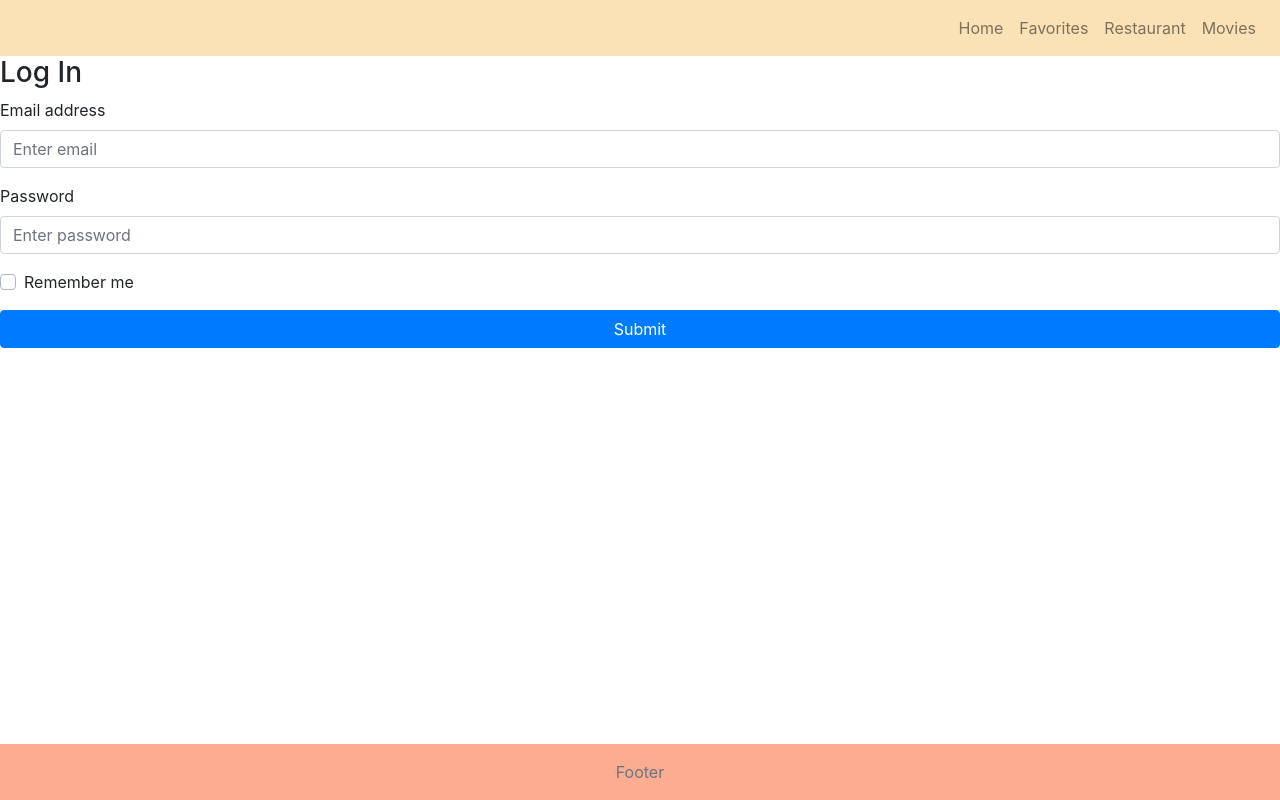
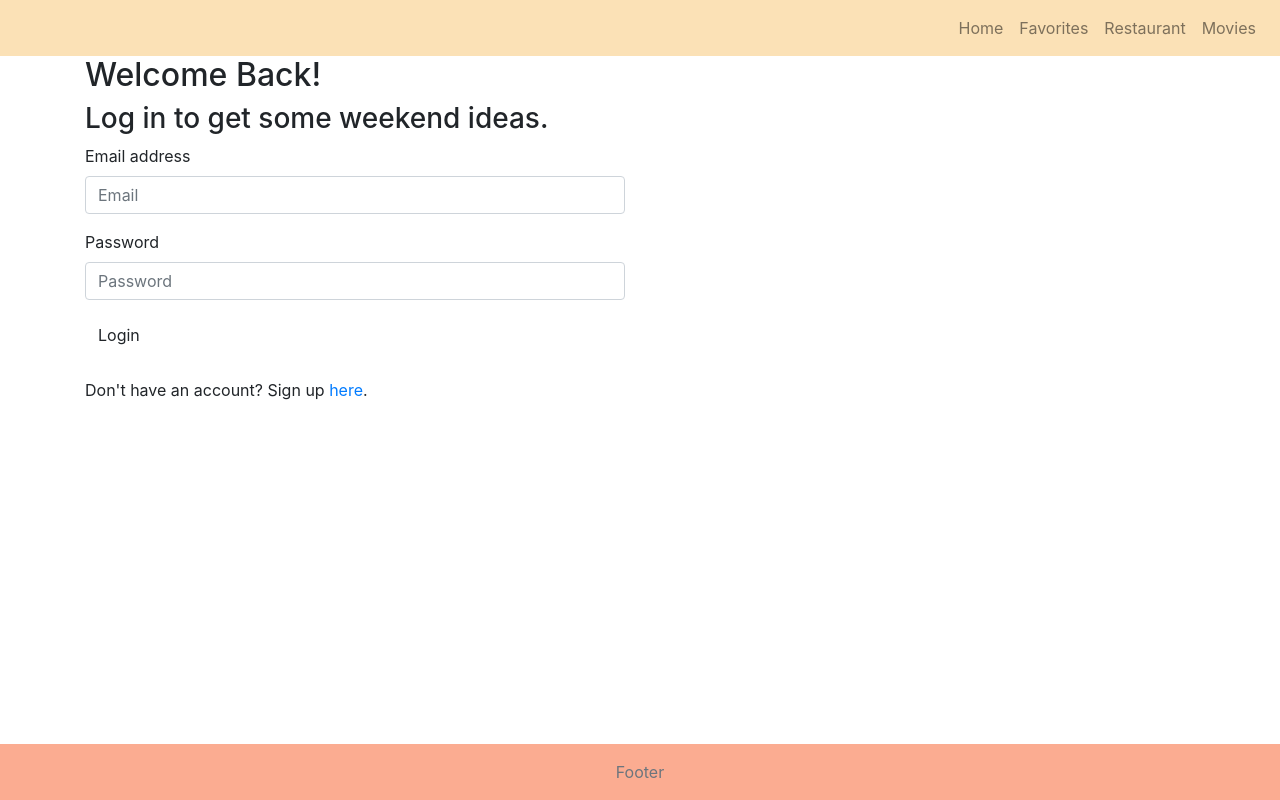
Before and after one commit to katean004/Spontaneous-Weekend-3.0, a React (Create React App) app in the folder client/: page /login in a window 1280 px wide. Built offline with nearby package versions, Linux system fonts and the light colour scheme; no server answers.

Commit message:
fix signup forms

```diff
--- a/client/src/pages/Login.js
+++ b/client/src/pages/Login.js
@@ -4,44 +4,41 @@ import "bootstrap/dist/css/bootstrap.min.css";
 export default class Login extends Component {
   render() {
     return (
-      <form>
-        <h3>Log In</h3>
-
-        <div className="form-group">
-          <label>Email address</label>
+      <div class="container">
+        <div class="row">
+          <div class="col-md-6 col-md-offset-3">
+            <h2 class="loginHead">Welcome Back!</h2>
+            <h3 class="loginHead">Log in to get some weekend ideas.</h3>
+            <form class="login">
+              <div class="form-group">
+                <label for="exampleInputEmail1">Email address</label>
                 <input
                   type="email"
-            className="form-control"
-            placeholder="Enter email"
+                  class="form-control"
+                  id="email-input"
+                  placeholder="Email"
                 />
               </div>
-
-        <div className="form-group">
-          <label>Password</label>
+              <div class="form-group">
+                <label for="exampleInputPassword1">Password</label>
                 <input
                   type="password"
-            className="form-control"
-            placeholder="Enter password"
+                  class="form-control"
+                  id="password-input"
+                  placeholder="Password"
                 />
               </div>
-
-        <div className="form-group">
-          <div className="custom-control custom-checkbox">
-            <input
-              type="checkbox"
-              className="custom-control-input"
-              id="customCheck1"
-            />
-            <label className="custom-control-label" htmlFor="customCheck1">
-              Remember me
-            </label>
+              <button type="submit" class="btn btn-default">
+                Login
+              </button>
+            </form>
+            <br />
+            <p>
+              Don't have an account? Sign up <a href="/signup">here</a>.
+            </p>
           </div>
         </div>
-
-        <button type="submit" className="btn btn-primary btn-block">
-          Submit
-        </button>
-      </form>
+      </div>
     );
   }
 }
--- a/client/src/pages/Signup.js
+++ b/client/src/pages/Signup.js
@@ -3,48 +3,53 @@ import React, { Component } from "react";
 export default class SignUp extends Component {
   render() {
     return (
-      <form>
-        <h3>Sign Up</h3>
-
-        <div className="form-group">
-          <label>First name</label>
+      <div class="container">
+        <div class="row">
+          <div class="col-md-6 col-md-offset-3 signupContainer">
+            <h2 class="signupHead">Sign Up</h2>
+            <h3 class="signupHead">Get ready for a spontaneous experience.</h3>
+            <form class="signup">
+              <div class="form-group">
+                <label for="exampleInputEmail1">Email address</label>
                 <input
-            type="text"
-            className="form-control"
-            placeholder="First name"
+                  type="email"
+                  class="form-control"
+                  id="email-input"
+                  placeholder="Email"
                 />
               </div>
-
-        <div className="form-group">
-          <label>Last name</label>
-          <input type="text" className="form-control" placeholder="Last name" />
-        </div>
-
-        <div className="form-group">
-          <label>Email address</label>
+              <div class="form-group">
+                <label for="exampleInputPassword1">Password</label>
                 <input
-            type="email"
-            className="form-control"
-            placeholder="Enter email"
+                  type="password"
+                  class="form-control"
+                  id="password-input"
+                  placeholder="Password"
                 />
               </div>
-
-        <div className="form-group">
-          <label>Password</label>
-          <input
-            type="password"
-            className="form-control"
-            placeholder="Enter password"
-          />
+              <div
+                style={{ display: "none" }}
+                id="alert"
+                class="alert alert-danger"
+                role="alert"
+              >
+                <span
+                  class="glyphicon glyphicon-exclamation-sign"
+                  aria-hidden="true"
+                ></span>
+                <span class="sr-only">Error:</span> <span class="msg"></span>
               </div>
-
-        <button type="submit" className="btn btn-primary btn-block">
+              <button type="submit" class="btn btn-default">
                 Sign Up
               </button>
-        <p className="forgot-password text-right">
-          Already registered? <a href="#">log in</a>
+            </form>
+            <br />
+            <p>
+              Already have an account? Log in <a href="/login">here</a>.
             </p>
-      </form>
+          </div>
+        </div>
+      </div>
     );
   }
 }
```
Lines whose indentation alone changed are shown as unchanged.
